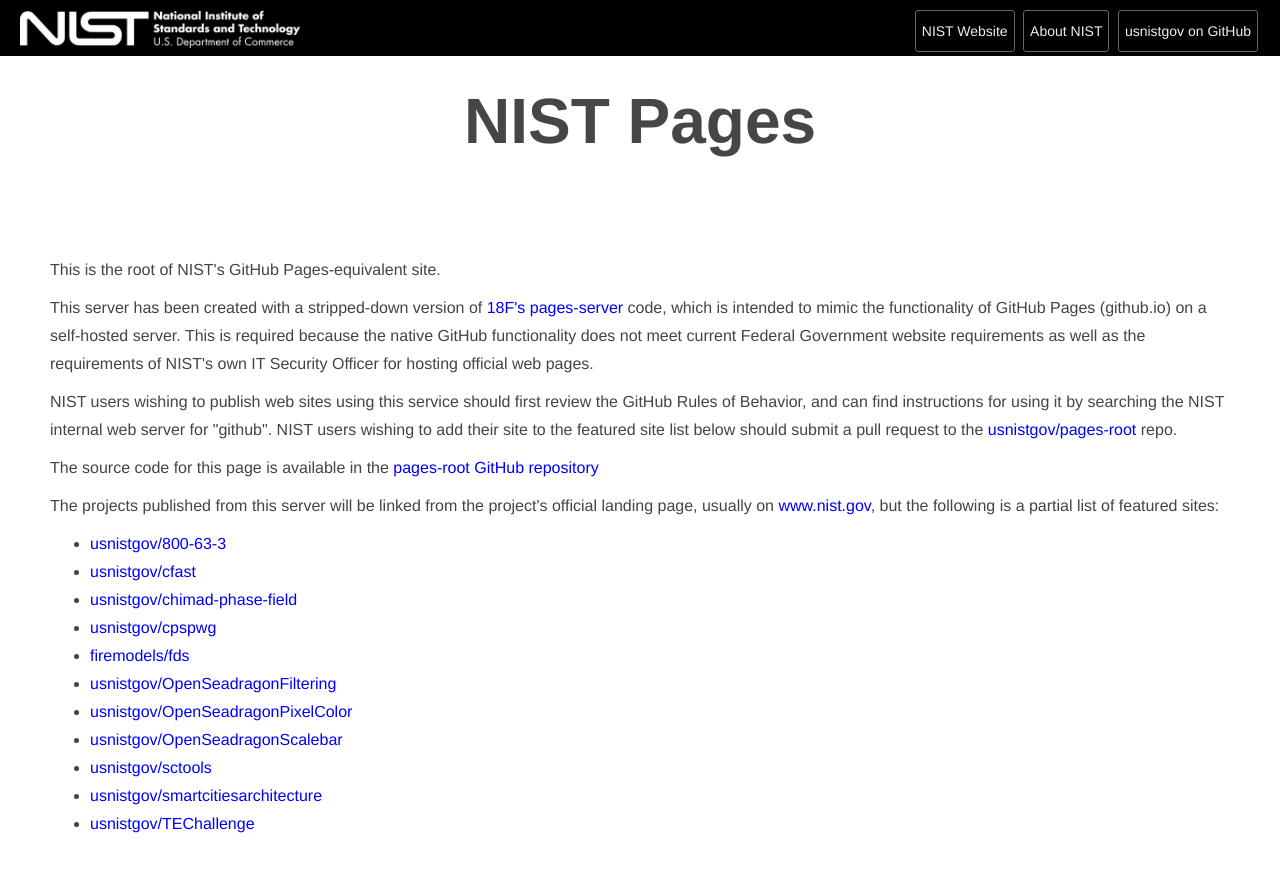
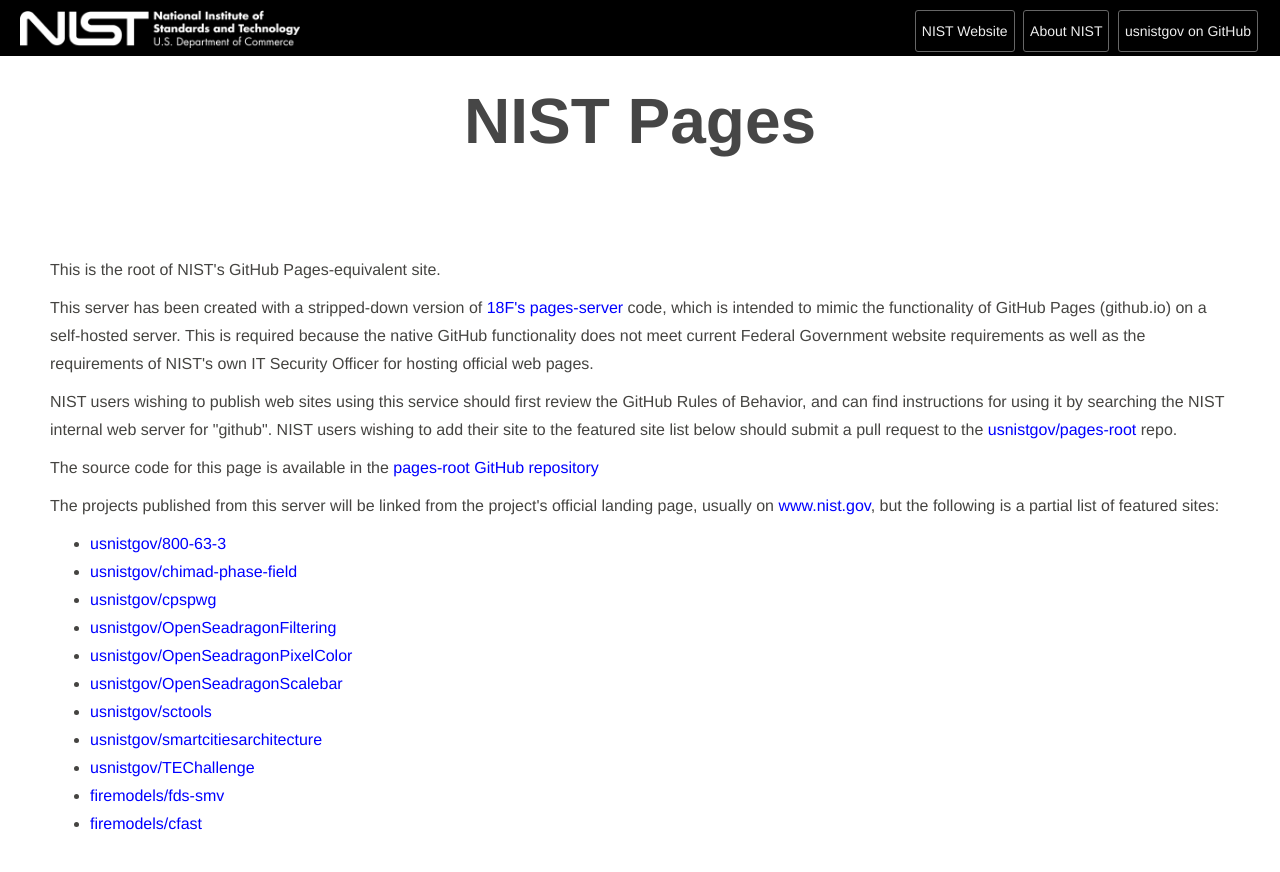
Before and after one commit to usnistgov/pages-root, a Jekyll site: the page built from index.html, in a window 1280 px wide, cut to the strip 0-974 px from the top of the page. Shown: the top 872 px of the strip. Built offline with Jekyll 4.4.1, drawn with Linux system fonts in a browser that asks for light colours; nearby versions of some CDN libraries; library files that are not in the unit come from our copies.

Commit message:
fix link names for fds-smv and cfast

```diff
--- a/index.html
+++ b/index.html
@@ -17,15 +17,15 @@
 
 	<ul>
 	  <li><a target="_blank" href="https://pages.nist.gov/800-63-3">usnistgov/800-63-3</a>
-	  <li><a target="_blank" href="https://pages.nist.gov/cfast">usnistgov/cfast</a>
 	  <li><a target="_blank" href="https://pages.nist.gov/chimad-phase-field">usnistgov/chimad-phase-field</a>
 	  <li><a target="_blank" href="https://pages.nist.gov/cpspwg">usnistgov/cpspwg</a>
-	  <li><a target="_blank" href="https://pages.nist.gov/fds-smv">firemodels/fds</a>
 	  <li><a target="_blank" href="https://pages.nist.gov/OpenSeadragonFiltering">usnistgov/OpenSeadragonFiltering</a>
 	  <li><a target="_blank" href="https://pages.nist.gov/OpenSeadragonPixelColor">usnistgov/OpenSeadragonPixelColor</a>
 	  <li><a target="_blank" href="https://pages.nist.gov/OpenSeadragonScalebar">usnistgov/OpenSeadragonScalebar</a>
 	  <li><a target="_blank" href="https://pages.nist.gov/sctools">usnistgov/sctools</a>
 	  <li><a target="_blank" href="https://pages.nist.gov/smartcitiesarchitecture">usnistgov/smartcitiesarchitecture</a>
 	  <li><a target="_blank" href="https://pages.nist.gov/TEChallenge">usnistgov/TEChallenge</a>
+	  <li><a target="_blank" href="https://pages.nist.gov/fds-smv">firemodels/fds-smv</a>
+	  <li><a target="_blank" href="https://pages.nist.gov/cfast">firemodels/cfast</a>
 	</ul>
 </section>
```
